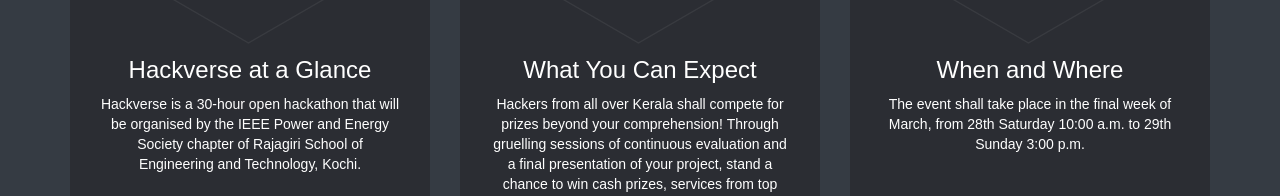
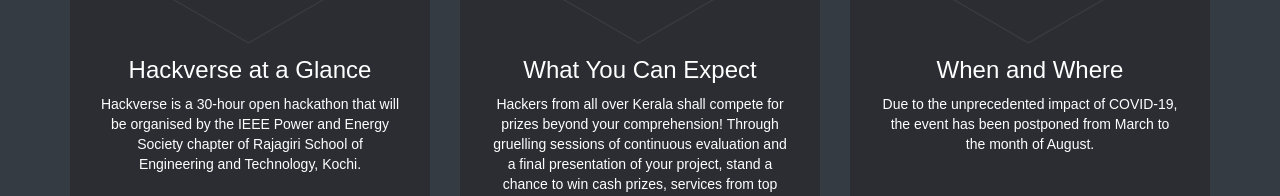
Before and after one commit to Hackverse-RSET/Hackverse-RSET.github.io, a plain HTML site: page index.html in a window 1280 px wide. Shown: the part 1302-1498 px from the top of the page. Drawn offline with nearby package versions, Linux system fonts and the light colour scheme; some packages are replaced by stand-ins of ours; files whose address does not match are found by name; a web font is replaced by a local one.

Commit message:
date change

```diff
--- a/index.html
+++ b/index.html
@@ -39,10 +39,6 @@
 	<link rel="stylesheet" href="plugins/slick-carousel/slick/slick-theme.css">
 	<!-- Main Stylesheet -->
 	<link rel="stylesheet" href="css/style.css">
-
-
-
-
 </head>
 
 
@@ -183,8 +179,7 @@
 						<!-- Express About Yourself -->
 						<div class="content text-center">
 							<h3>When and Where</h3>
-							<p>The event shall take place in the final week of March, from 28th Saturday 10:00 a.m. to
-								29th Sunday 3:00 p.m.</p>
+							<p>Due to the unprecedented impact of COVID-19, the event has been postponed from March to the month of August.</p>
 						</div>
 					</div>
 				</div>
```
